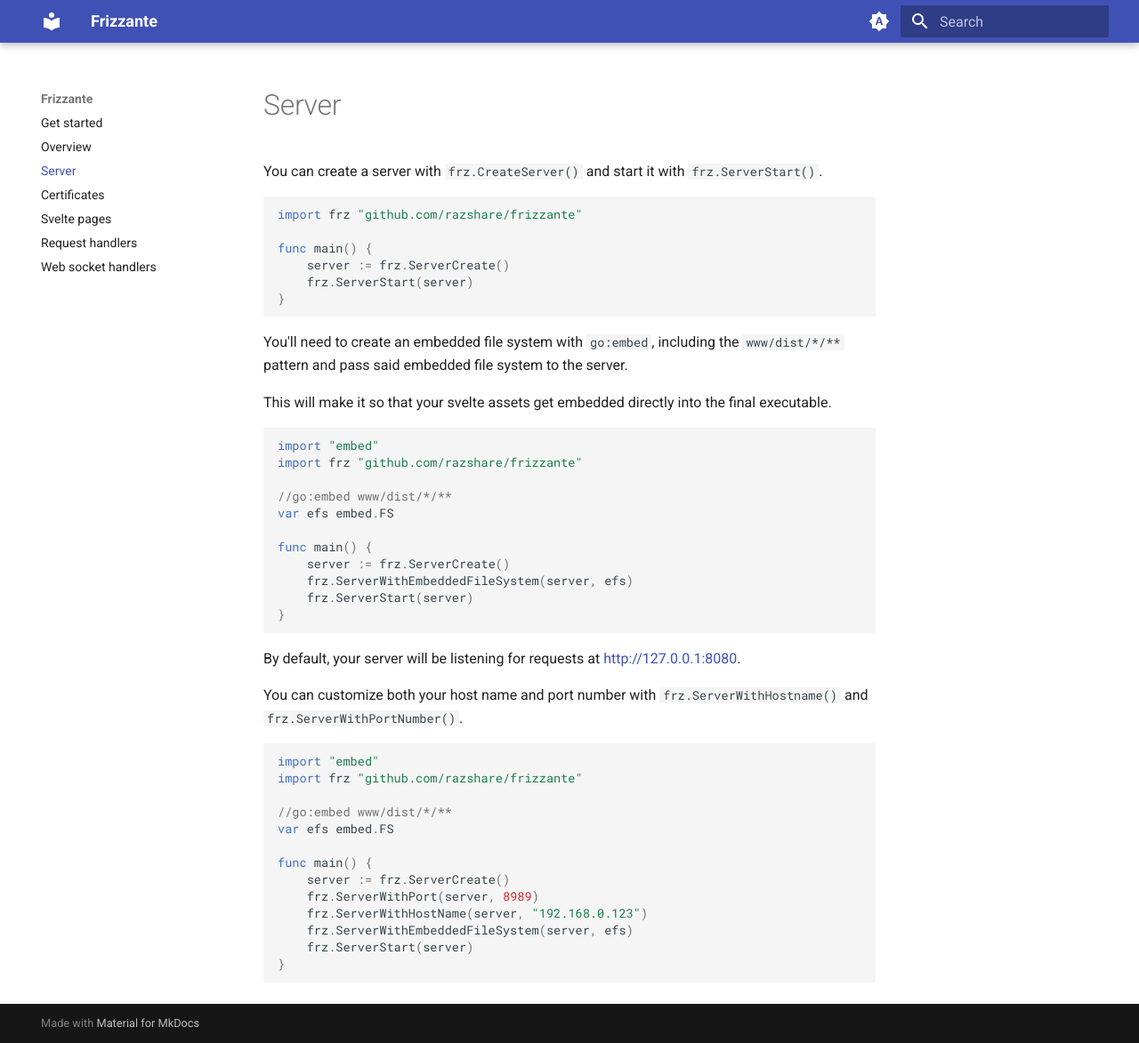
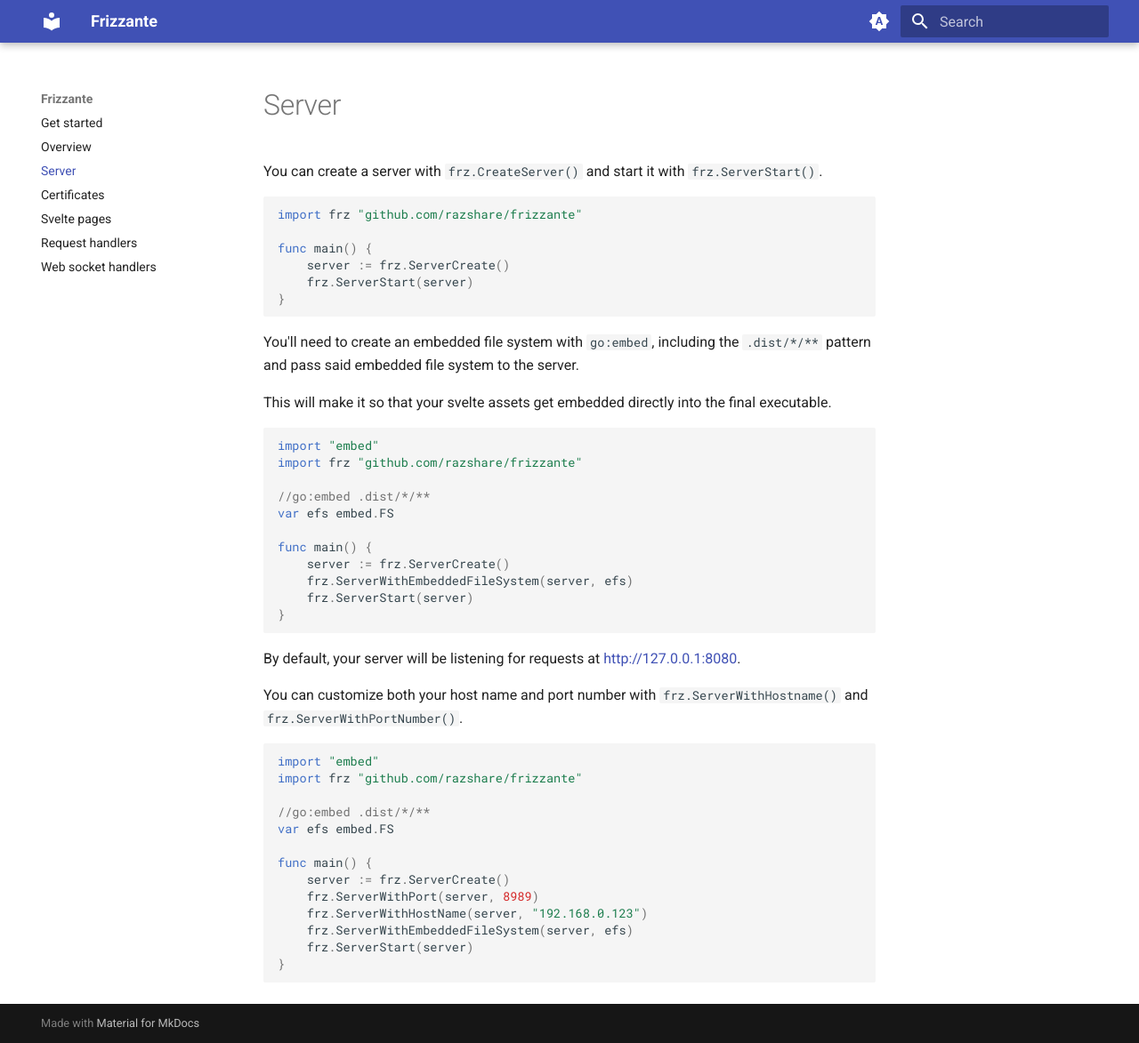
Before and after one commit to razshare/frizzante-docs, an MkDocs documentation site: the page built from docs/server.md, in a window 1280 px wide and 1173 px high. Shown: the whole window at 89% size. Built offline with MkDocs 1.6.1 and Material for MkDocs 9.7.7, drawn with Linux system fonts in a browser that asks for light colours.

Commit message:
chore(docs): fixing paths.

````diff
--- a/docs/server.md
+++ b/docs/server.md
@@ -9,7 +9,7 @@ func main() {
 }
 ```
 
-You'll need to create an embedded file system with `go:embed`, including the `www/dist/*/**` pattern and pass
+You'll need to create an embedded file system with `go:embed`, including the `.dist/*/**` pattern and pass
 said embedded file system to the server.
 
 This will make it so that your svelte assets get embedded directly into the final executable.
@@ -18,7 +18,7 @@ This will make it so that your svelte assets get embedded directly into the fina
 import "embed"
 import frz "github.com/razshare/frizzante"
 
-//go:embed www/dist/*/**
+//go:embed .dist/*/**
 var efs embed.FS
 
 func main() {
@@ -36,7 +36,7 @@ You can customize both your host name and port number with `frz.ServerWithHostna
 import "embed"
 import frz "github.com/razshare/frizzante"
 
-//go:embed www/dist/*/**
+//go:embed .dist/*/**
 var efs embed.FS
 
 func main() {
````
